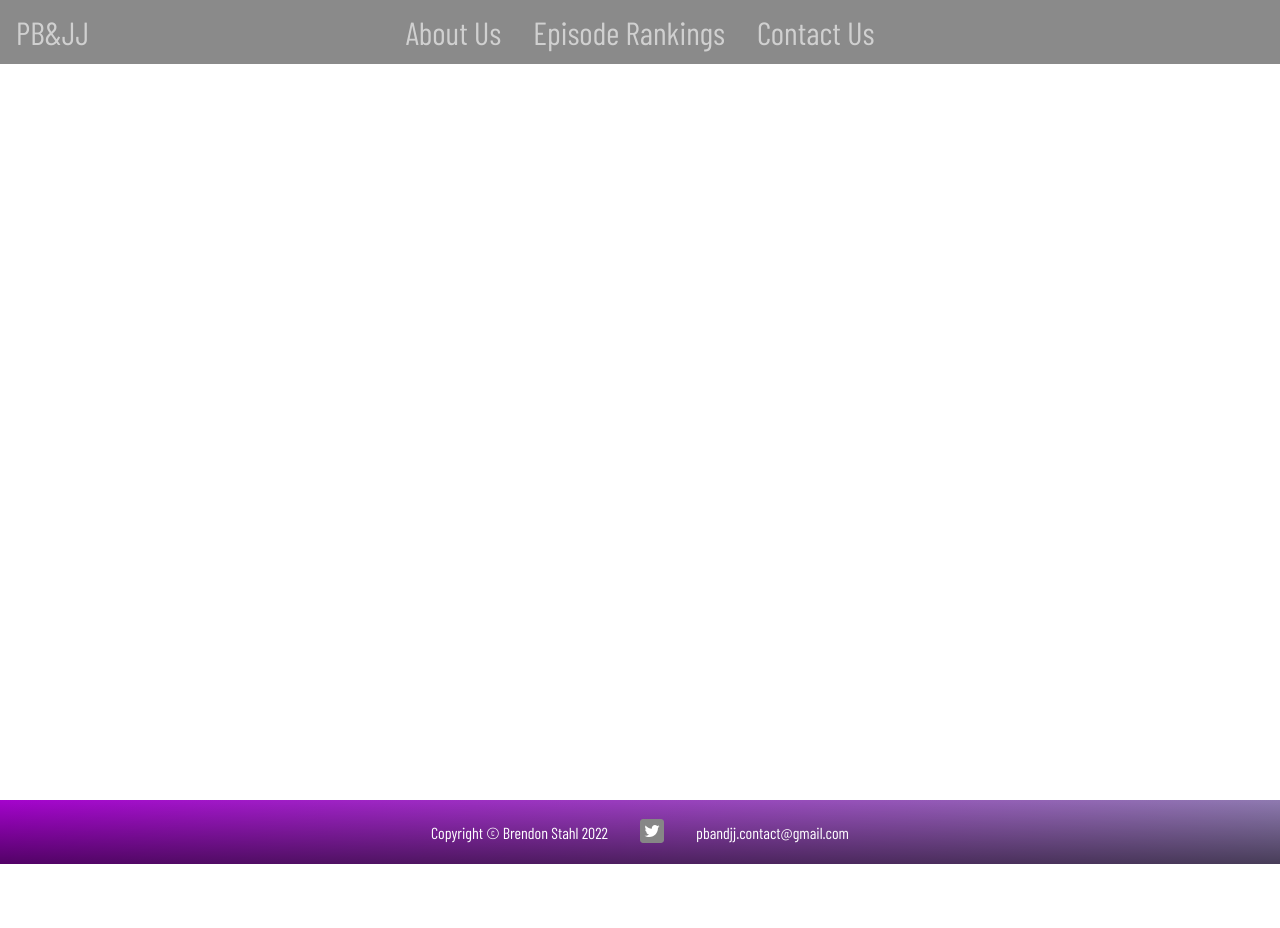
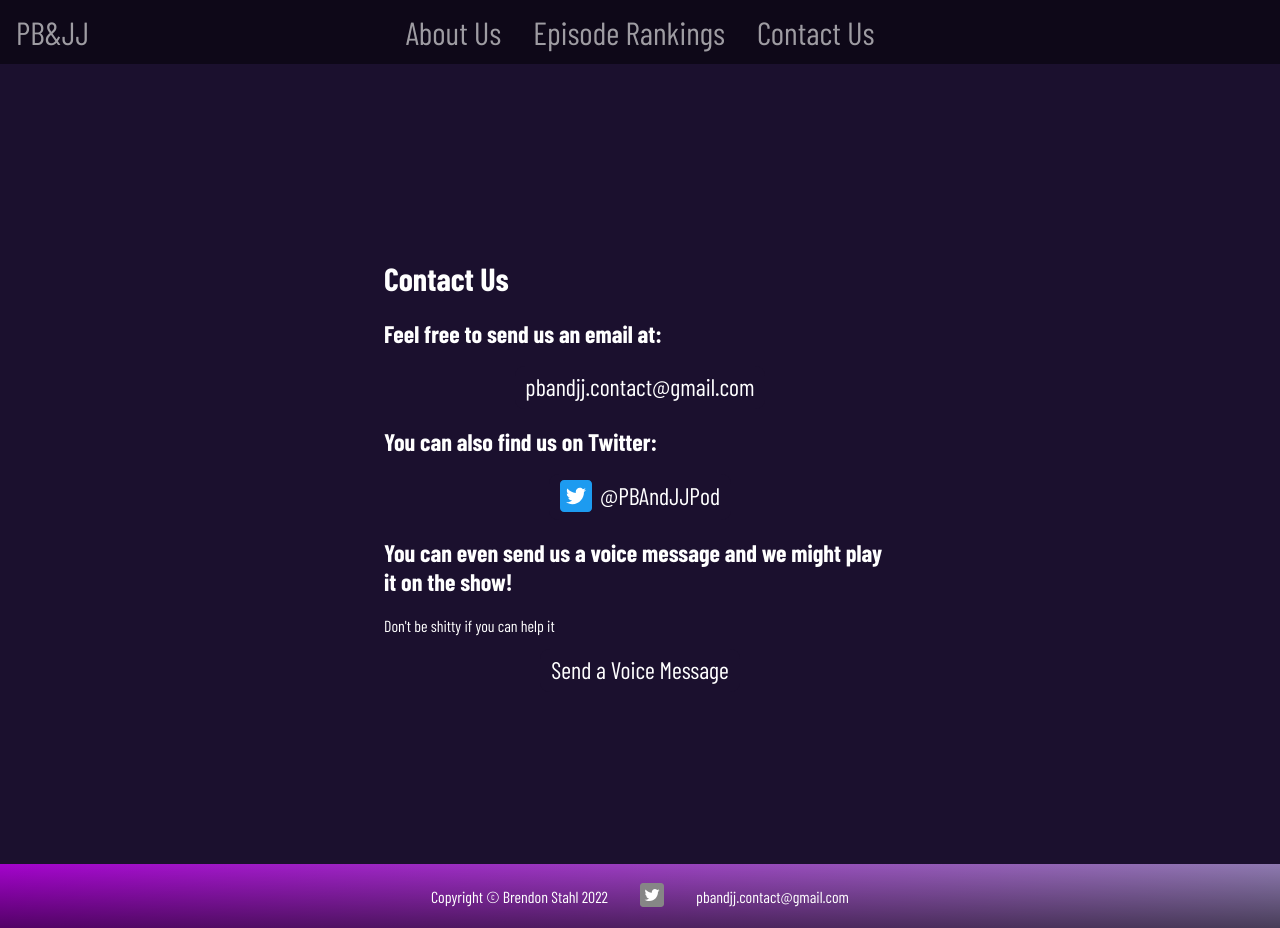
Before and after one commit to brendonstahl97/test-4299, a React (Create React App) app in the folder pb-and-jj/: page /contact in a window 1280 px wide. Before the commit the page ends 864 px from the top, so only its background shows below. Built offline with nearby package versions, Linux system fonts and the light colour scheme; a web font is replaced by a local one.

Commit message:
Added contact us page

```diff
--- a/pb-and-jj/src/App.js
+++ b/pb-and-jj/src/App.js
@@ -2,6 +2,7 @@ import React from 'react';
 import { BrowserRouter as Router, Route, Routes } from "react-router-dom";
 import Landing from './pages/landing/landing';
 import EpisodeRankings from './pages/Episode-Rankings/Episode-Rankings';
+import ContactUs from './pages/Contact-Us/Contact-Us';
 import Sidebar from './components/Sidebar/Sidebar';
 import Footer from './components/Footer/Footer';
 import './App.scss'
@@ -14,6 +15,7 @@ function App() {
         <Routes>
           <Route path='/' element={<Landing />} />
           <Route path='/ranked-lists' element={<EpisodeRankings />} />
+          <Route path='/contact' element={<ContactUs />} />
         </Routes>
       </main>
       <footer>
--- a/pb-and-jj/src/components/Button/Button.js
+++ b/pb-and-jj/src/components/Button/Button.js
@@ -5,7 +5,7 @@ function Button(props) {
     return (
         <div className='jojoButton appear-up-2'>
             <button>
-                {props.label}
+                {props.children}
             </button>
             <img className="button-menacing1" src='./img/menacing.png' alt="menacing kanji"></img>
             <img className="button-menacing2" src='./img/menacing.png' alt="menacing kanji"></img>
--- a/pb-and-jj/src/components/Button/Button.scss
+++ b/pb-and-jj/src/components/Button/Button.scss
@@ -4,14 +4,15 @@
     position: relative;
     width: fit-content;
     border-radius: 0.6rem;
-    border: 0.2rem solid transparent;
+    border: 0.2rem solid shared.$jojo-pink;
 
     &:before {
         content: "";
         position: absolute;
-        inset: -.2rem;
+        inset: -0.3rem;
         overflow: hidden;
-        background-color: transparent;
+        background-color: shared.$background-purple;
+        border-radius: 0.6rem;
 
         transition: transform 300ms ease;
     }
@@ -32,8 +33,9 @@
         isolation: isolate;
         font-size: 1.5rem;
         font-family: "Barlow Condensed", sans-serif;
-        display: grid;
-        place-items: center;
+        display: flex;
+        align-items: center;
+        justify-content: center;
         padding-bottom: 0.2rem;
         margin-top: 1rem;
         cursor: pointer;
--- /dev/null
+++ b/pb-and-jj/src/pages/Contact-Us/Contact-Us.js
@@ -0,0 +1,36 @@
+import React from 'react';
+import './Contact-Us.scss';
+import Button from '../../components/Button/Button';
+
+function ContactUs(props) {
+    return (
+        <div className='contact-us'>
+            <div className='text'>
+                <h1>Contact Us</h1>
+                <h2>Feel free to send us an email at:</h2>
+                <a href='mailto:pbandjj.contact@gmail.com'>
+                    <Button>
+                        pbandjj.contact@gmail.com
+                    </Button>
+                </a>
+                <h2>You can also find us on Twitter:</h2>
+                <a target='__blank' href='https://twitter.com/PBAndJJPod' className='twitter-info'>
+                    <Button>
+                        <img src='./img/twitter.svg' alt='Twitter Icon'></img>
+                        @PBAndJJPod
+                    </Button>
+                </a>
+                <h2>You can even send us a voice message and we might play it on the show!</h2>
+                <p>Don't be shitty if you can help it</p>
+                <a target='__blank' href='https://anchor.fm/pbandjj/message'>
+                    <Button>
+                        Send a Voice Message
+                    </Button>
+                </a>
+            </div>
+
+        </div>
+    )
+};
+
+export default ContactUs;
--- /dev/null
+++ b/pb-and-jj/src/pages/Contact-Us/Contact-Us.scss
@@ -0,0 +1,42 @@
+@use "../../styles/shared.scss";
+
+.contact-us {
+    min-height: 100vh;
+    width: 100%;
+    padding-top: 4rem;
+    background-color: shared.$background-purple;
+    display: flex;
+    align-items: center;
+    justify-content: center;
+    color: white;
+
+    .text {
+        max-width: 40%;
+        a {
+            width: fit-content;
+            display: flex;
+            align-items: center;
+            margin-left: auto;
+            margin-right: auto;
+            text-align: center;
+            color: white;
+            text-decoration: none;
+            font-size: 1.5rem;
+        }
+        .twitter-info {
+            img {
+                height: 2rem;
+                width: 2rem;
+                margin-right: 0.5rem;
+            }
+        }
+    }
+}
+
+@media only screen and (max-width: 1024px) {
+    .contact-us {
+        .text {
+            max-width: 90%;
+        }
+    }
+}
--- a/pb-and-jj/src/pages/landing/landing.js
+++ b/pb-and-jj/src/pages/landing/landing.js
@@ -18,7 +18,7 @@ function Landing() {
                     <h1 className='appear-up-0' >Parker, Brendon, and JoJo</h1>
                     <h2 className='appear-up-1' ><b>The</b> JoJo's Bizarre Adventure Watch/Re&#8209;Watch Podcast</h2>
                     <a href='#pane2'>
-                        <Button label='Learn More'></Button>
+                        <Button>Learn More</Button>
                     </a>
                 </div>
             </div>
```
